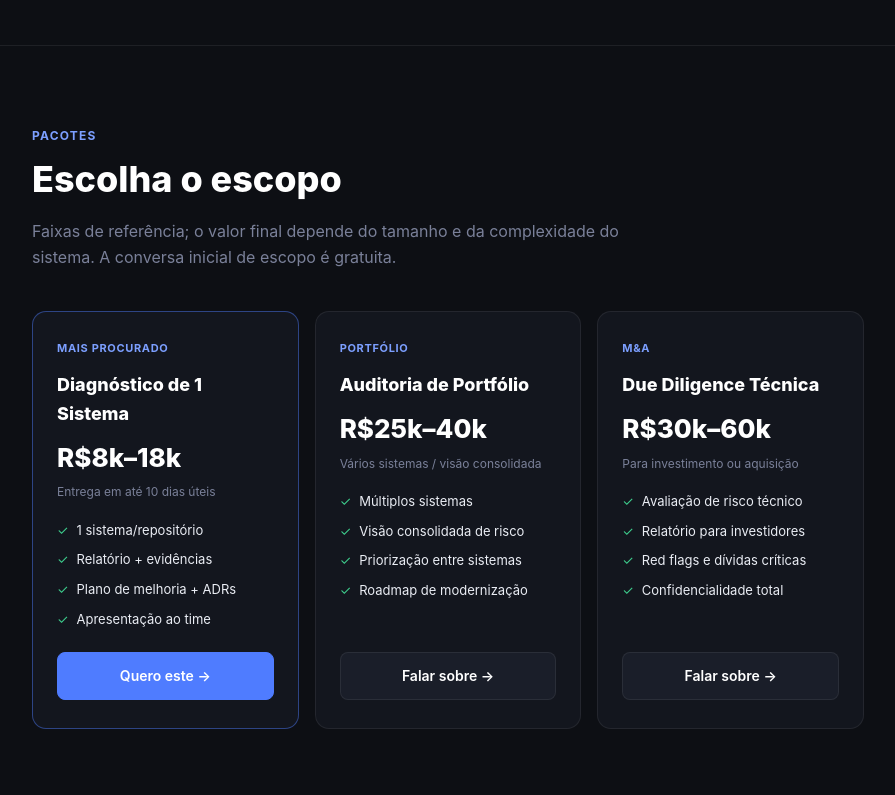
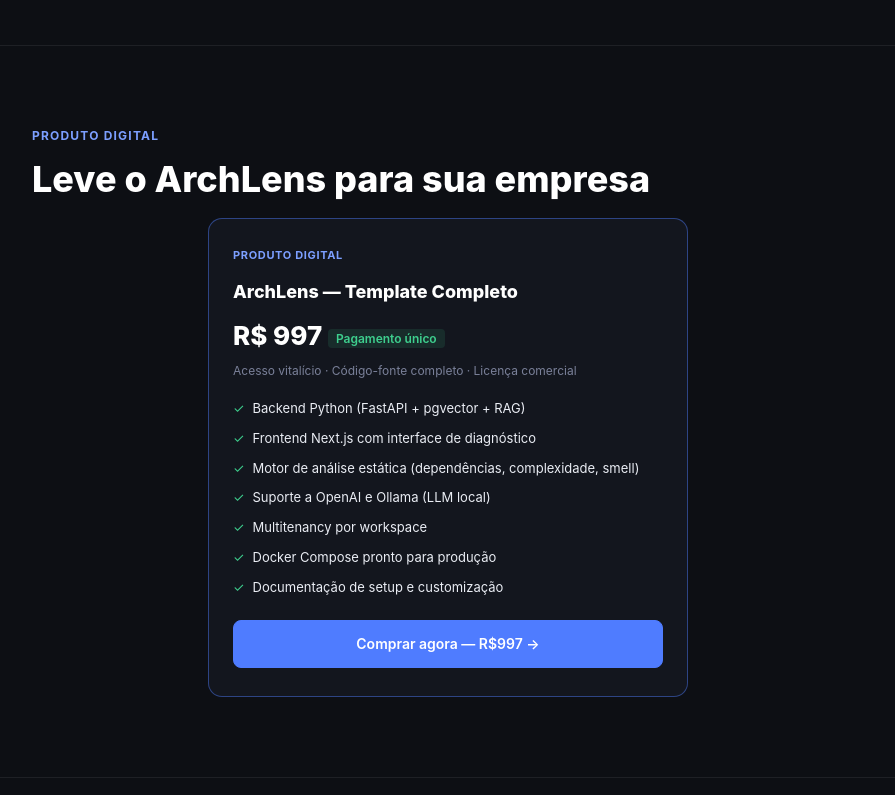
Before and after one commit to ricartefelipe/archlens-landing, a plain HTML site: page index.html in a window 1280 px wide. Shown: the part 3485-4280 px from the top of the page, without its empty margins (192-1087 px from the left). Drawn offline with Linux system fonts and the light colour scheme.

Commit message:
chore: atualiza landing para produto digital Kiwify (R$997)

```diff
--- a/index.html
+++ b/index.html
@@ -250,48 +250,24 @@
 <!-- PRICING -->
 <section class="section" id="agendar">
   <div class="container">
-    <p class="section-label">Pacotes</p>
-    <h2 class="section-title">Escolha o escopo</h2>
-    <p class="section-sub">Faixas de referência; o valor final depende do tamanho e da complexidade do sistema. A conversa inicial de escopo é gratuita.</p>
-    <div class="pricing-grid">
+    <p class="section-label">Produto digital</p>
+    <h2 class="section-title">Leve o ArchLens para sua empresa</h2>
+    <div style="max-width:480px; margin:0 auto;">
       <div class="price-card featured">
-        <span class="tag">Mais procurado</span>
-        <div class="name">Diagnóstico de 1 Sistema</div>
-        <div class="val">R$8k–18k</div>
-        <div class="meta">Entrega em até 10 dias úteis</div>
+        <span class="tag">Produto digital</span>
+        <div class="name">ArchLens — Template Completo</div>
+        <div class="val">R$ 997 <span style="font-size:12px;font-weight:600;background:rgba(62,207,142,0.12);color:var(--success);border-radius:4px;padding:2px 8px;vertical-align:middle;">Pagamento único</span></div>
+        <div class="meta">Acesso vitalício · Código-fonte completo · Licença comercial</div>
         <ul>
-          <li><span class="ok">✓</span> 1 sistema/repositório</li>
-          <li><span class="ok">✓</span> Relatório + evidências</li>
-          <li><span class="ok">✓</span> Plano de melhoria + ADRs</li>
-          <li><span class="ok">✓</span> Apresentação ao time</li>
+          <li><span class="ok">✓</span> Backend Python (FastAPI + pgvector + RAG)</li>
+          <li><span class="ok">✓</span> Frontend Next.js com interface de diagnóstico</li>
+          <li><span class="ok">✓</span> Motor de análise estática (dependências, complexidade, smell)</li>
+          <li><span class="ok">✓</span> Suporte a OpenAI e Ollama (LLM local)</li>
+          <li><span class="ok">✓</span> Multitenancy por workspace</li>
+          <li><span class="ok">✓</span> Docker Compose pronto para produção</li>
+          <li><span class="ok">✓</span> Documentação de setup e customização</li>
         </ul>
-        <a href="mailto:felipericartem@gmail.com?subject=Diagn%C3%B3stico%20Arquitetural%20de%201%20Sistema&body=Ol%C3%A1%20Felipe%2C%20quero%20um%20diagn%C3%B3stico%20arquitetural.%20Contexto%20do%20sistema%3A" class="cta-card">Quero este →</a>
-      </div>
-      <div class="price-card">
-        <span class="tag">Portfólio</span>
-        <div class="name">Auditoria de Portfólio</div>
-        <div class="val">R$25k–40k</div>
-        <div class="meta">Vários sistemas / visão consolidada</div>
-        <ul>
-          <li><span class="ok">✓</span> Múltiplos sistemas</li>
-          <li><span class="ok">✓</span> Visão consolidada de risco</li>
-          <li><span class="ok">✓</span> Priorização entre sistemas</li>
-          <li><span class="ok">✓</span> Roadmap de modernização</li>
-        </ul>
-        <a href="mailto:felipericartem@gmail.com?subject=Auditoria%20de%20Portf%C3%B3lio&body=Ol%C3%A1%20Felipe%2C%20quero%20auditar%20um%20portf%C3%B3lio%20de%20sistemas.%20Contexto%3A" class="cta-card">Falar sobre →</a>
-      </div>
-      <div class="price-card">
-        <span class="tag">M&A</span>
-        <div class="name">Due Diligence Técnica</div>
-        <div class="val">R$30k–60k</div>
-        <div class="meta">Para investimento ou aquisição</div>
-        <ul>
-          <li><span class="ok">✓</span> Avaliação de risco técnico</li>
-          <li><span class="ok">✓</span> Relatório para investidores</li>
-          <li><span class="ok">✓</span> Red flags e dívidas críticas</li>
-          <li><span class="ok">✓</span> Confidencialidade total</li>
-        </ul>
-        <a href="mailto:felipericartem@gmail.com?subject=Due%20Diligence%20T%C3%A9cnica&body=Ol%C3%A1%20Felipe%2C%20preciso%20de%20due%20diligence%20t%C3%A9cnica.%20Contexto%3A" class="cta-card">Falar sobre →</a>
+        <a href="https://pay.kiwify.com.br/f5tO7D7" target="_blank" rel="noopener" class="cta-card">Comprar agora — R$997 →</a>
       </div>
     </div>
   </div>
@@ -351,7 +327,8 @@
 <section class="section" style="text-align:center;">
   <div class="container">
     <h2 class="section-title" style="margin-bottom:20px;">Pare de adivinhar onde está o risco.</h2>
-    <a href="mailto:felipericartem@gmail.com?subject=Agendar%20diagn%C3%B3stico%20arquitetural&body=Ol%C3%A1%20Felipe%2C%20quero%20agendar%20uma%20conversa%20sobre%20auditoria%20arquitetural.%20Contexto%3A" class="cta-primary">Agendar conversa de escopo (grátis) →</a>
+    <a href="https://pay.kiwify.com.br/f5tO7D7" target="_blank" rel="noopener" class="cta-primary">Comprar o ArchLens — R$997 →</a>
+    <p style="margin-top:14px;font-size:13px;color:var(--muted);">Dúvidas? <a href="mailto:felipericartem@gmail.com">felipericartem@gmail.com</a></p>
   </div>
 </section>
 
```
